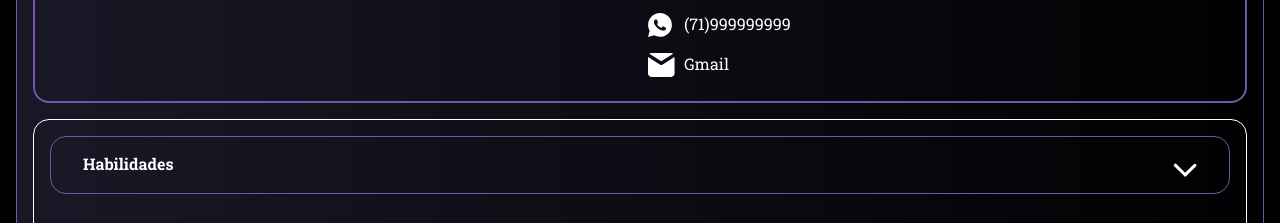
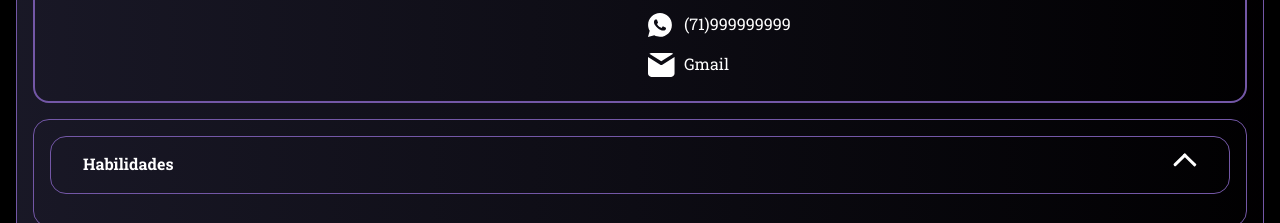
Before and after one commit to VictorBuarque/portfolio, a plain HTML site: page index.html in a window 1280 px wide. Shown: the part 380-603 px from the top of the page. Drawn offline with nearby package versions, Linux system fonts and the light colour scheme.

Commit message:
Update index.html
The accordion was starting open, just fixed

```diff
--- a/index.html
+++ b/index.html
@@ -42,7 +42,7 @@
                 </p>
             </div>
         </header>
-        <section class="accordion open">
+        <section class="accordion">
             <button class="trigger" type="button">
                 Habilidades
             </button>
```
